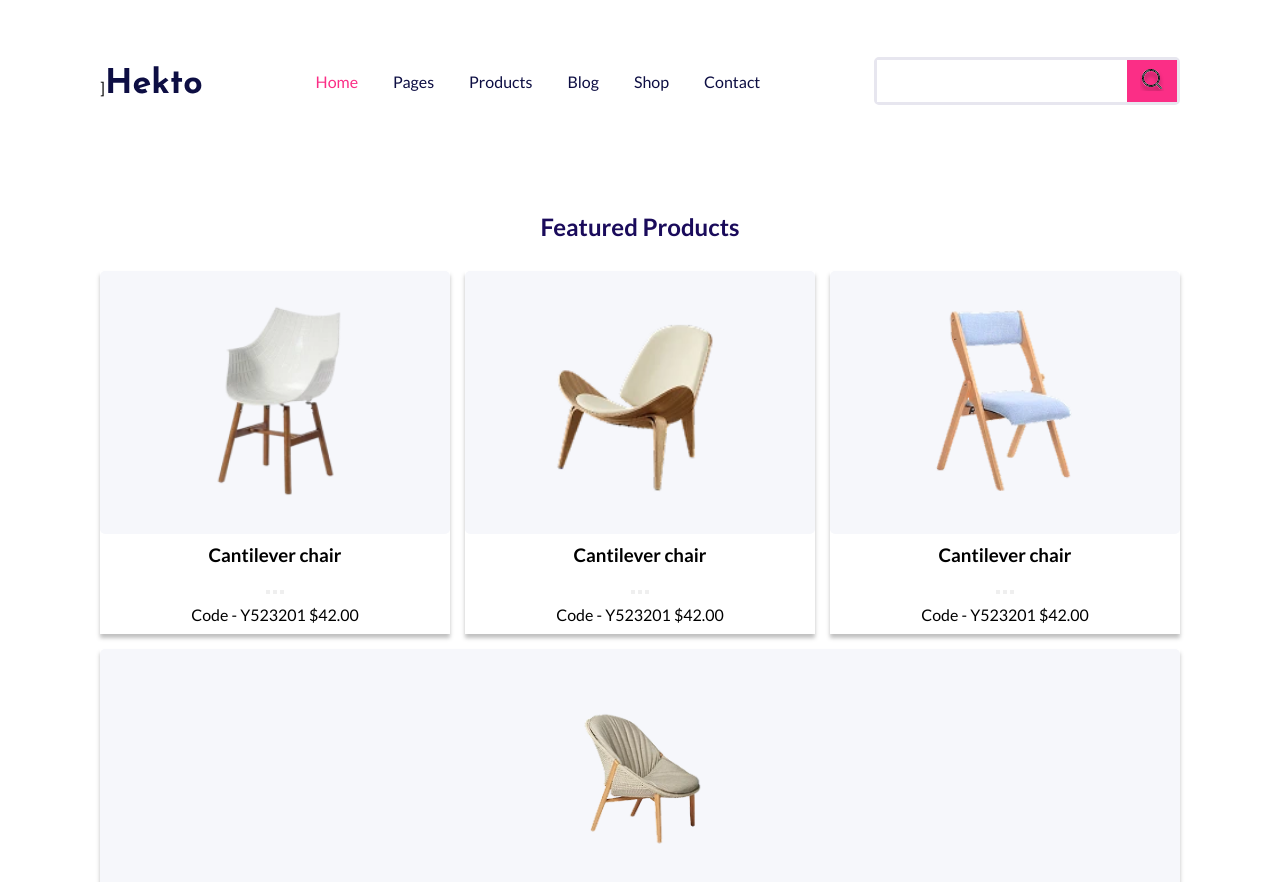
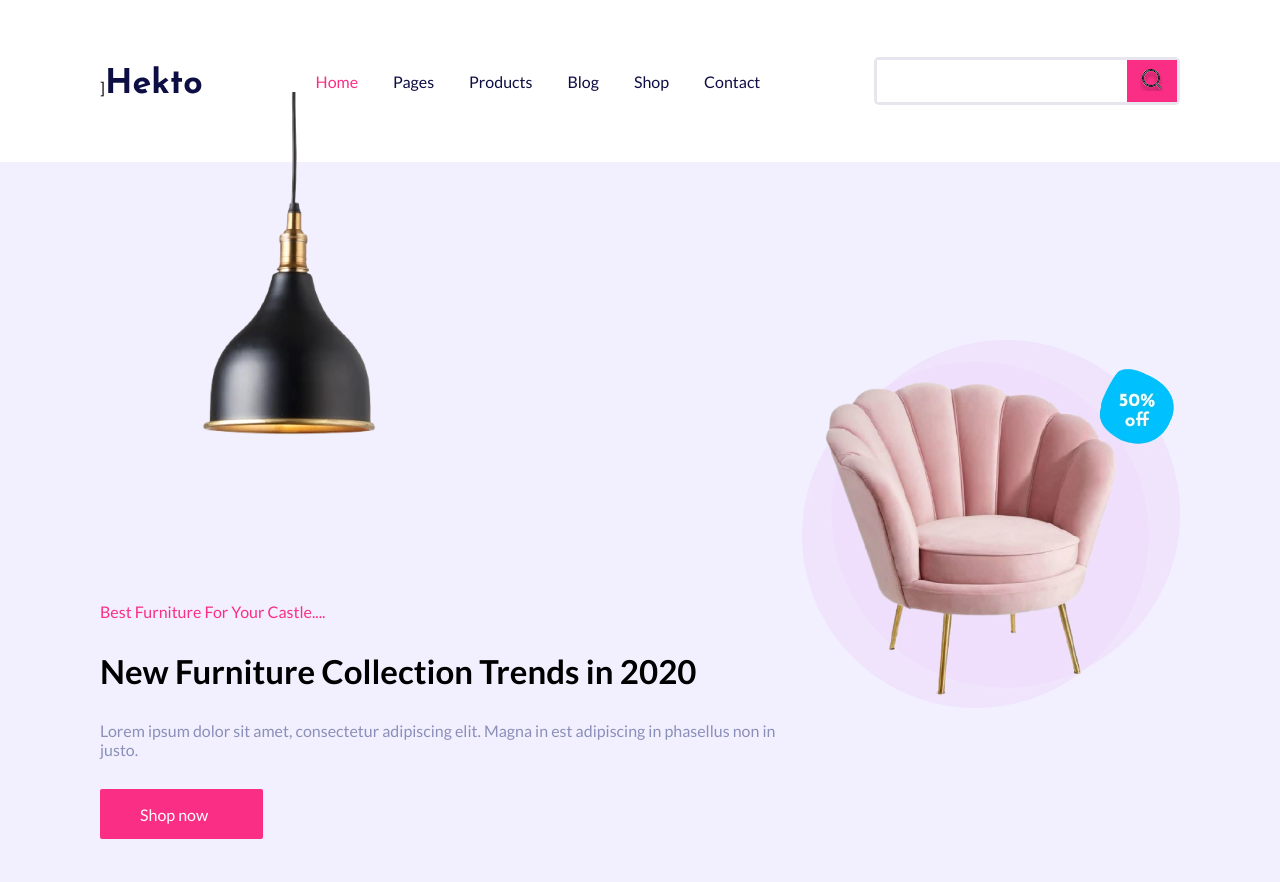
Before and after one commit to RazanIssa/hekto, a plain HTML site: page index.html in a window 1280 px wide. Shown: the top 882 px of the page. Drawn offline with Linux system fonts and the light colour scheme.

Commit message:
hero section

```diff
--- a/assets/base.css
+++ b/assets/base.css
@@ -87,3 +87,9 @@ ul{
 .text-left{
     text-align: left;
 }
+.text-primary{
+    color: var(--primary);
+}
+.text-secondary{
+    color: #151875;
+}
--- a/assets/main.css
+++ b/assets/main.css
@@ -47,6 +47,46 @@ body{
 
 /*end header*/
 
+
+/* start hero */
+.hero{
+    background-color: #F2F0FF;
+    padding: 50px 0;
+}
+.hero-content .hero-lamp{
+    position: relative;
+    bottom: 120px;
+    width: 25%;
+}
+.hero-content .text-content{
+    display: flex;
+    flex-direction: column;
+    gap: 30px;
+}
+.hero-content{
+    display: flex;
+    flex-wrap: wrap;
+    justify-content: space-between;
+    flex: 1 0 60%;
+}
+.hero-img{
+    flex: 1 0 30%;
+}
+.hero-img img{
+    width: 100%;
+}
+.hero-btn{
+    width: 163px;
+    height: 50px;
+}
+.grey-color{
+    color: #8A8FB9;
+}
+.text-content h1{
+    font-size: 33px;
+}
+/* end hero */
+
 /* start products */
 
 .featured-products{
@@ -81,6 +121,47 @@ body{
     flex-direction: column;
     gap: 10px;
     padding: 10px;
+    transition: all 0.6s;
+
+}
+.product-info{
+    transition: all .9s;
+}
+
+.product:hover .product-details{
+    background-color: #2F1AC4;
+    border-radius: 2px;
+}
+.product h3{
+    transition: all .6s;
+}
+.product:hover .product-details h3{
+    color: white;
+}
+.product:hover .color-three{
+    background-color: #FFEAC1;
+}
+.product:hover .product-info{
+    color: white;
+}
+.color{
+    width: 20px;
+    height: 6px;
+    border-radius: 10px;
+    border: none;
+    outline: none;
+    cursor: pointer;
+}
+.color-one{
+    background-color: #05E6B7;
+}
+.color-two{
+    background-color: #F701A8;
+}
+.color-three{
+    background-color: #00009D;
+    transition: all .6s;
+
 }
 /* end products */
 
--- a/index.html
+++ b/index.html
@@ -59,6 +59,27 @@
 
    <main>
 
+    <section class="hero">
+        <div class="container">
+            <div class="row">
+                <div class="hero-content">
+                    <div class="hero-lamp">
+                        <img src="./assets/img/public/lamp.webp">
+                    </div>
+                    <div class="text-content">
+                    <p class="text-primary">Best Furniture For Your Castle....</p>
+                    <h1>New Furniture Collection Trends in 2020</h1>
+                    <p class="grey-color">Lorem ipsum dolor sit amet, consectetur adipiscing elit. Magna in est adipiscing in phasellus non in justo.</p>
+                    <a class="btn btn_prmiary shop_btn hero-btn" href="#" >Shop now</a>
+                    </div>
+                </div>
+                <div class="hero-img">
+                    <img src="./assets/img/public/sofa promotional header.webp">
+                </div>
+            </div>
+        </div>
+    </section>
+
     <section class="featured-products text-center">
         <h2>Featured Products</h2>
         <div class="container">
@@ -68,14 +89,14 @@
                         <img src="./assets/img/products/chair01.webp">
                     </div>
                     <div class="product-details">
-                        <h3>Cantilever chair</h3>
+                        <h3 class="text-primary">Cantilever chair</h3>
                         <div class="color-options">
                             <button class="color color-one"></button>
                             <button class="color color-two"></button>
                             <button class="color color-three"></button>
                         </div>
 
-                        <div class="product-info">
+                        <div class="product-info d-flex flex-direction gap-2 text-secondary">
                             <span>Code - Y523201</span>
                             <span>$42.00</span>
                         </div>
@@ -86,14 +107,14 @@
                         <img src="./assets/img/products/chari02.webp">
                     </div>
                     <div class="product-details">
-                        <h3>Cantilever chair</h3>
+                        <h3 class="text-primary">Cantilever chair</h3>
                         <div class="color-options">
                             <button class="color color-one"></button>
                             <button class="color color-two"></button>
                             <button class="color color-three"></button>
                         </div>
 
-                        <div class="product-info">
+                        <div class="product-info d-flex flex-direction gap-2 text-secondary">
                             <span>Code - Y523201</span>
                             <span>$42.00</span>
                         </div>
@@ -104,14 +125,14 @@
                         <img src="./assets/img/products/chair03.webp">
                     </div>
                     <div class="product-details">
-                        <h3>Cantilever chair</h3>
+                        <h3 class="text-primary">Cantilever chair</h3>
                         <div class="color-options">
                             <button class="color color-one"></button>
                             <button class="color color-two"></button>
                             <button class="color color-three"></button>
                         </div>
 
-                        <div class="product-info">
+                        <div class="product-info d-flex flex-direction gap-2 text-secondary">
                             <span>Code - Y523201</span>
                             <span>$42.00</span>
                         </div>
@@ -122,14 +143,14 @@
                         <img src="./assets/img/products/chair04.webp">
                     </div>
                     <div class="product-details">
-                        <h3>Cantilever chair</h3>
+                        <h3 class="text-primary">Cantilever chair</h3>
                         <div class="color-options">
                             <button class="color color-one"></button>
                             <button class="color color-two"></button>
                             <button class="color color-three"></button>
                         </div>
 
-                        <div class="product-info">
+                        <div class="product-info d-flex flex-direction gap-2 text-secondary">
                             <span>Code - Y523201</span>
                             <span>$42.00</span>
                         </div>
```
Also changed, not shown: assets/img/public/lamp.webp (added), assets/img/public/sofa promotional header.webp (added).
